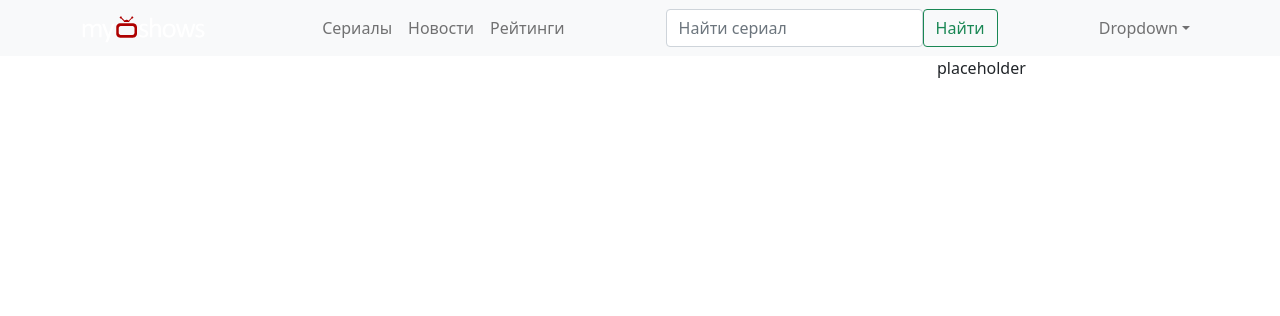
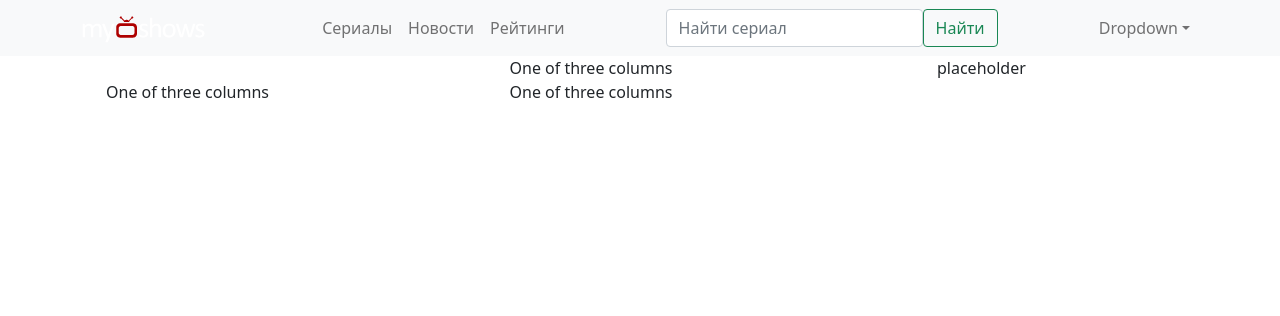
Before and after one commit to antonkoatl/myshows, a Django app: template myshows/templates/ratings.html in a window 1280 px wide. Shown: the top 316 px of the page. Run offline with Django 3.2, Linux system fonts and the light colour scheme; the template is opened without the code that fills it, so the values that code supplies are empty; some libraries are stand-ins or nearby versions.

Commit message:
working on ratings

```diff
--- /dev/null
+++ b/myshows/templates/myshows/show_by_country_list_block.html
@@ -0,0 +1,9 @@
+{% for show in page_obj %}
+    <div class="row">
+        <div class="col" style="max-width:400px;"><img src="{{ show.poster_set.first.image.url }}" class="img-thumbnail" alt="..."></div>
+        <div class="col">
+            <a class="fs-4 btn btn-light" href="{% url 'detail' show.id %}">{{ show.title_ru }}</a>
+            <div class="fs-4">{{ article.published_at }}</div>
+        </div>
+    </div>
+{% endfor %}
--- a/myshows/templates/ratings.html
+++ b/myshows/templates/ratings.html
@@ -1 +1,22 @@
 {% extends "base.html" %}
+
+{% block content %}
+    <div class="container">
+        <div class="row">
+            <div class="col">
+                {% include "myshows/show_by_country_list_block.html" with page_obj=show_countries %}
+            </div>
+            <div class="col">
+                One of three columns
+            </div>
+        </div>
+        <div class="row">
+            <div class="col">
+                One of three columns
+            </div>
+            <div class="col">
+                One of three columns
+            </div>
+        </div>
+    </div>
+{% endblock %}
--- a/myshows/views/views.py
+++ b/myshows/views/views.py
@@ -62,4 +62,7 @@ class RatingsDetailView(generic.TemplateView):
     def get_context_data(self, **kwargs):
         context = super().get_context_data(**kwargs)
         context['active'] = 'ratings'
+
+        context['show_countries'] = Show
+
         return context
```
